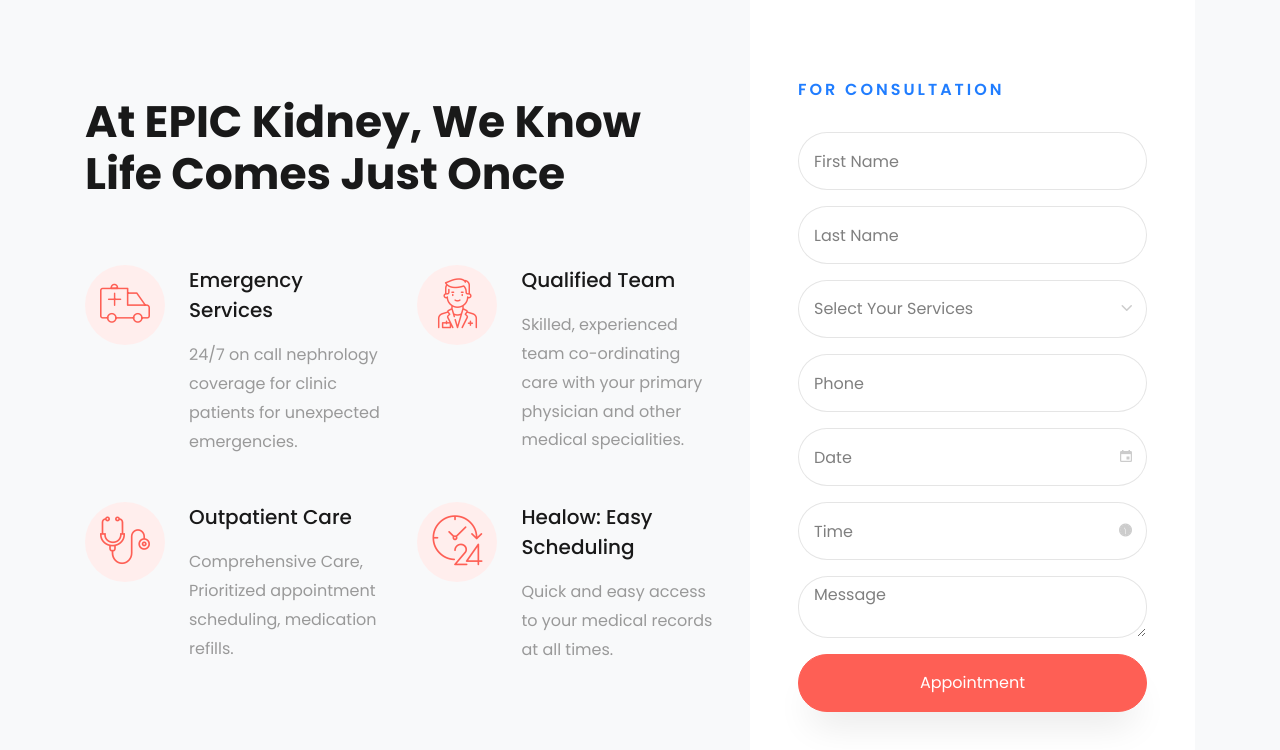
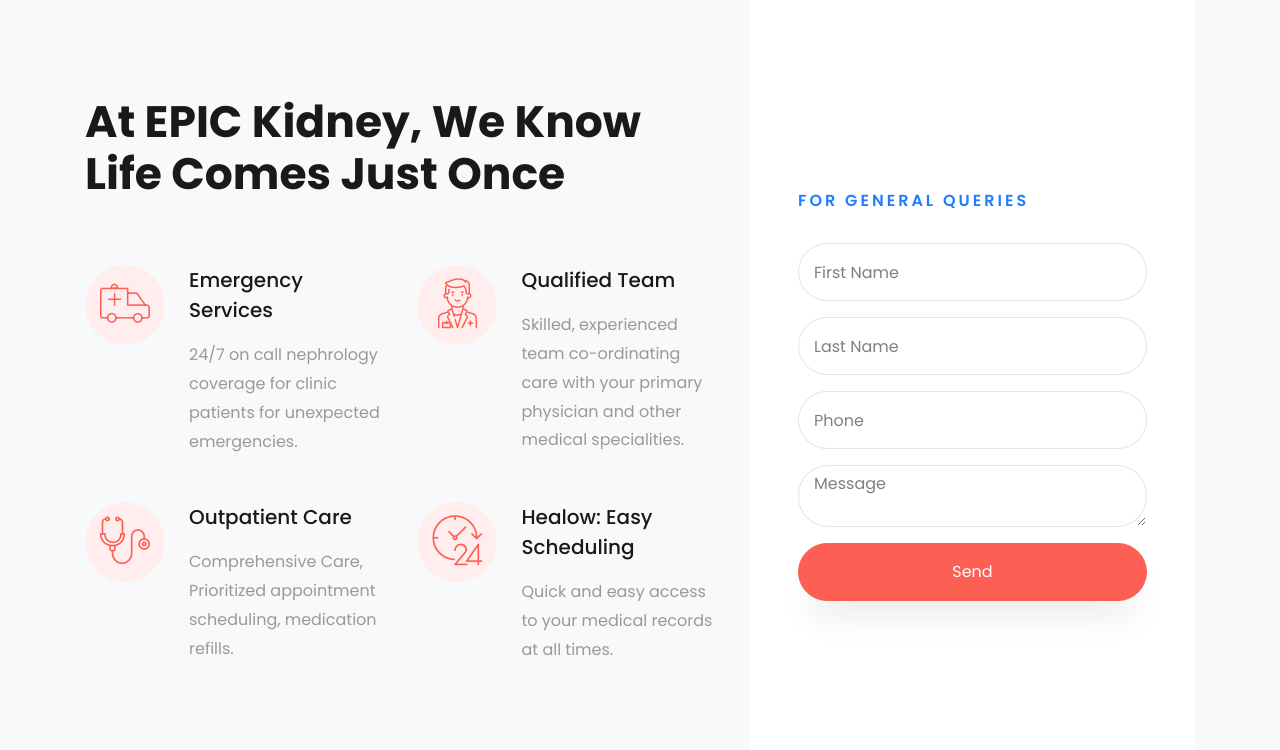
Before and after one commit to jyotirmoy1/Epic-Kidney--Website, a plain HTML site: page index.html in a window 1280 px wide. Shown: the part 1630-2380 px from the top of the page. Drawn offline with Linux system fonts and the light colour scheme; some packages are replaced by stand-ins of ours; no server answers; files whose address does not match are found by name.

Commit message:
Update index.html

```diff
--- a/index.html
+++ b/index.html
@@ -167,7 +167,7 @@
 		      </div>
 		      <div class="col-md-5 d-flex">
 	        	<div class="appointment-wrap bg-white p-4 p-md-5 d-flex align-items-center">
-		        	<form action="#" class="appointment-form ftco-animate">
+		        	<!--<form action="#" class="appointment-form ftco-animate">
 		        		<h3>For Consultation</h3>
 		    				<div class="">
 			    				<div class="form-group">
@@ -223,7 +223,64 @@
 			              <input type="submit" value="Appointment" class="btn btn-secondary py-3 px-4">
 			            </div>
 		    				</div>
+		    			</form>-->
+
+				<form action="https://formspree.io/mledaopp" method="POST" class="appointment-form ftco-animate">
+		        		<h3>For General Queries</h3>
+		    				<div class="">
+			    				<div class="form-group">
+			    					<input type="text" class="form-control" placeholder="First Name" name="_first_name">
+			    				</div>
+			    				<div class="form-group">
+			    					<input type="text" class="form-control" placeholder="Last Name" name="_last_name">
+			    				</div>
+		    				</div>
+		    				<!--<div class="">
+		    					<div class="form-group">
+			    					<div class="form-field">
+	          					<div class="select-wrap">
+	                      <div class="icon"><span class="ion-ios-arrow-down"></span></div>
+	                      <select name="" id="" class="form-control">
+	                      	<option value="">Select Your Services</option>
+	                        <option value="">Neurology</option>
+	                        <option value="">Cardiology</option>
+	                        <option value="">Dental</option>
+	                        <option value="">Ophthalmology</option>
+	                        <option value="">Other Services</option>
+	                      </select>
+	                    </div>
+			              </div>
+			    				</div>-->
+		    					<div class="form-group">
+			    					<input type="text" class="form-control" placeholder="Phone" name="_phone">
+			    				</div>
+		    				<!--</div>-->
+		    				<!--<div class="">
+			    				<div class="form-group">
+			    					<div class="input-wrap">
+			            		<div class="icon"><span class="ion-md-calendar"></span></div>
+			            		<input type="text" class="form-control appointment_date" placeholder="Date" name="_date">
+		            		</div>
+			    				</div>
+			    				<div class="form-group">
+			    					<div class="input-wrap">
+			            		<div class="icon"><span class="ion-ios-clock"></span></div>
+			            		<input type="text" class="form-control appointment_time" placeholder="Time">
+		            		</div>
+			    				</div>
+		    				</div>-->
+		    				<div class="">
+		    					<div class="form-group">
+			              <textarea name="" id="" cols="30" rows="2" class="form-control" placeholder="Message" name="_message"></textarea>
+			            </div>
+					</div>
+
+			            <div class="form-group">
+					    <button type="submit" class="btn btn-secondary py-3 px-4">Send</button>
+			            </div>
+		    				</div>
 		    			</form>
+
 		    		</div>
 	        </div>
 		    </div>
```
